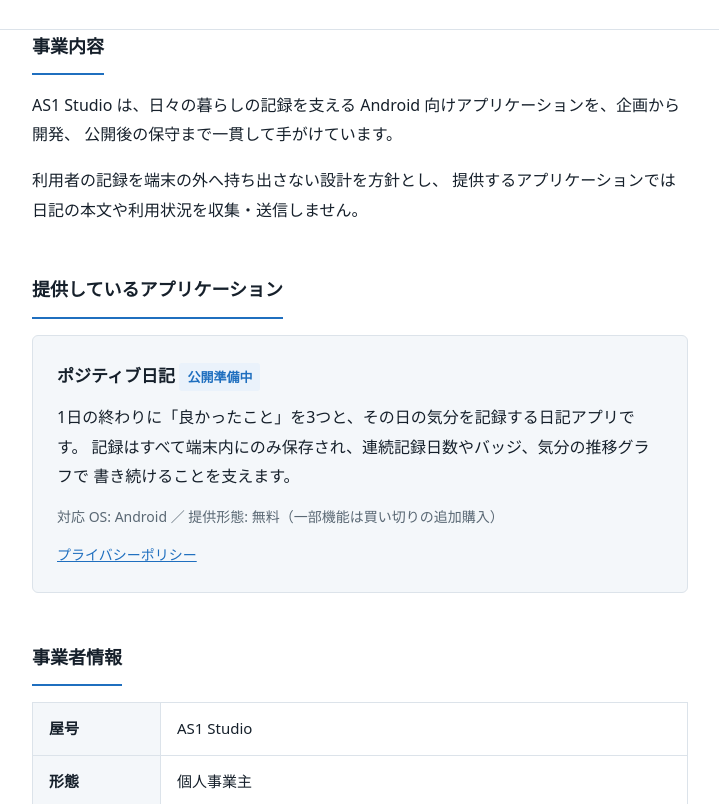
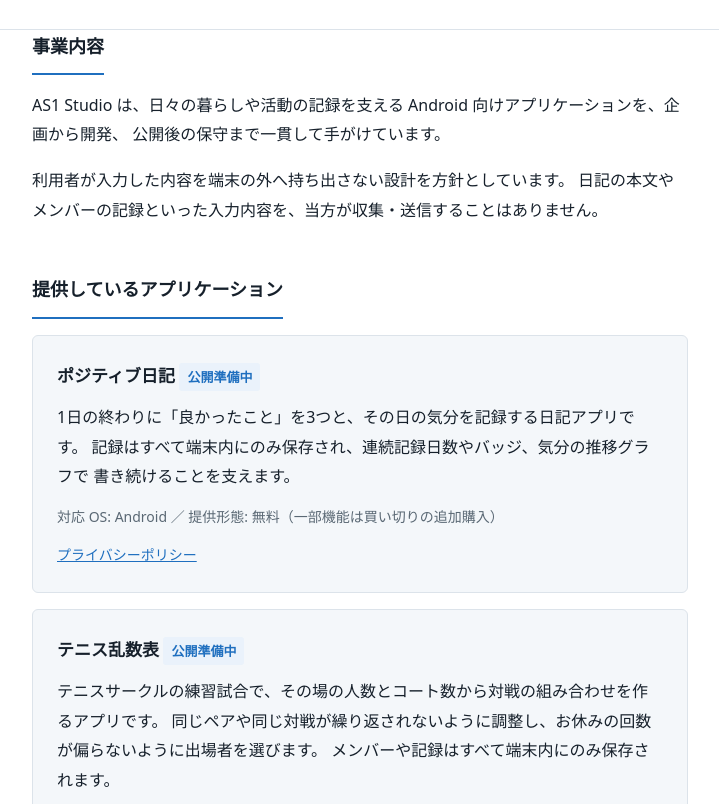
Before and after one commit to centralfield001-source/centralfield001-source.github.io, a plain HTML site: page index.html in a window 1280 px wide. Shown: the part 129-933 px from the top of the page, without its empty margins (280-999 px from the left). Drawn offline with Linux system fonts and the light colour scheme.

Commit message:
テニス乱数表を追加、事業内容の文面を全アプリに合う表現へ
- 提供アプリにテニス乱数表のカードを追加し tennis-draw-privacy へリンク
- 事業内容の「利用状況を収集・送信しません」を
  「入力した内容を収集・送信しません」に変更
  テニス乱数表は広告を表示するため、元の書き方が事実に合わなくなったため
- README にアプリを増やすときの手順を追記

屋号・所在地・Search Console の確認タグは変更していない

```diff
--- a/index.html
+++ b/index.html
@@ -4,7 +4,7 @@
 <meta charset="utf-8" />
 <meta name="viewport" content="width=device-width, initial-scale=1" />
 <title>AS1 Studio</title>
-<meta name="description" content="AS1 Studio は、日々の記録を支えるスマートフォン向けアプリケーションを開発・提供しています。" />
+<meta name="description" content="AS1 Studio は、日々の暮らしや活動の記録を支えるスマートフォン向けアプリケーションを開発・提供しています。" />
 <link rel="canonical" href="https://as1studio.app/" />
 
 <!-- Search Console の所有権確認。Play Console の組織アカウント確認がこれに依存している。
@@ -166,12 +166,12 @@
   <section>
     <h2>事業内容</h2>
     <p>
-      AS1 Studio は、日々の暮らしの記録を支える Android 向けアプリケーションを、企画から開発、
+      AS1 Studio は、日々の暮らしや活動の記録を支える Android 向けアプリケーションを、企画から開発、
       公開後の保守まで一貫して手がけています。
     </p>
     <p>
-      利用者の記録を端末の外へ持ち出さない設計を方針とし、
-      提供するアプリケーションでは日記の本文や利用状況を収集・送信しません。
+      利用者が入力した内容を端末の外へ持ち出さない設計を方針としています。
+      日記の本文やメンバーの記録といった入力内容を、当方が収集・送信することはありません。
     </p>
   </section>
 
@@ -187,6 +187,17 @@
       </p>
       <p class="app-meta">対応 OS: Android ／ 提供形態: 無料（一部機能は買い切りの追加購入）</p>
       <p class="app-meta"><a href="./positive-diary-privacy/">プライバシーポリシー</a></p>
+    </div>
+
+    <div class="app">
+      <p class="app-name">テニス乱数表 <span class="tag">公開準備中</span></p>
+      <p>
+        テニスサークルの練習試合で、その場の人数とコート数から対戦の組み合わせを作るアプリです。
+        同じペアや同じ対戦が繰り返されないように調整し、お休みの回数が偏らないように出場者を選びます。
+        メンバーや記録はすべて端末内にのみ保存されます。
+      </p>
+      <p class="app-meta">対応 OS: Android ／ 提供形態: 無料（広告あり・一部機能は買い切りの追加購入）</p>
+      <p class="app-meta"><a href="./tennis-draw-privacy/">プライバシーポリシー</a></p>
     </div>
   </section>
 
```
Also changed, not shown: 1 other file.
